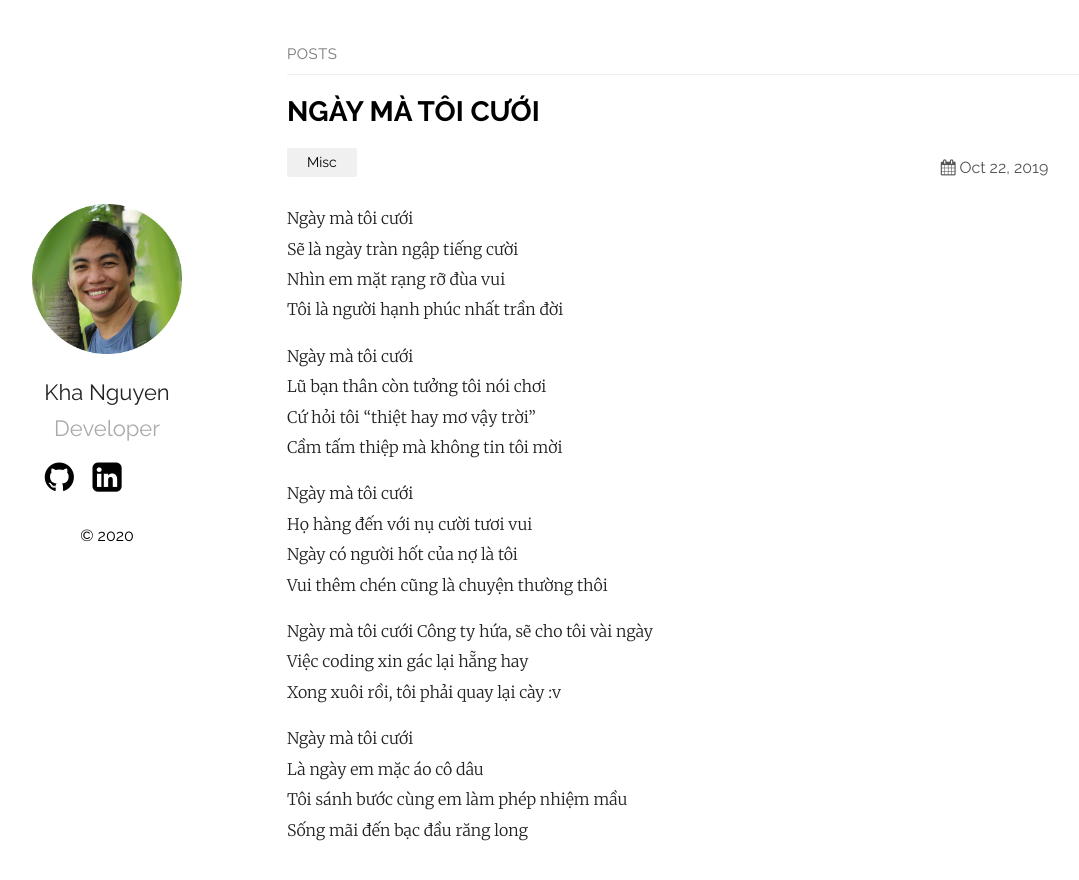
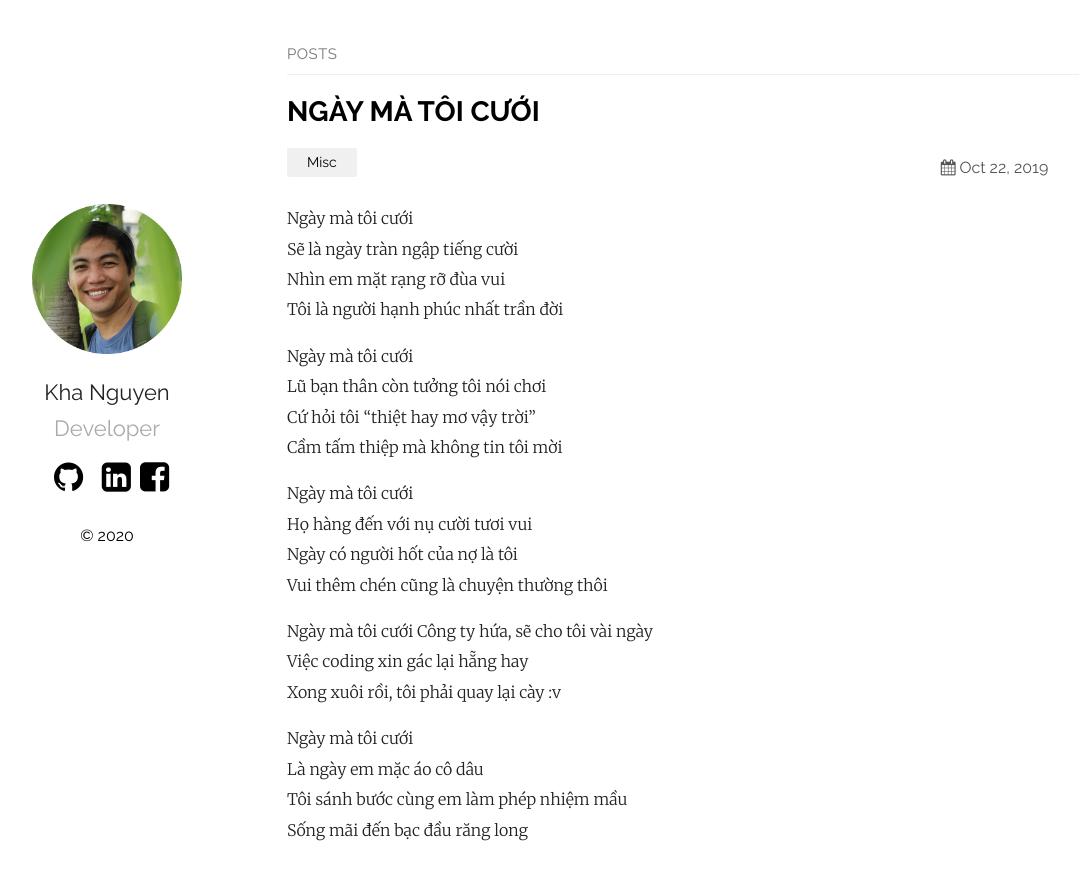
Before and after one commit to nguyenthinhkha/blog, a Jekyll site: the page built from index.md, in a window 1280 px wide. Shown: the top 880 px of the page, without its empty margins (78-1157 px from the left). Built offline with Jekyll 4.4.1, drawn with Linux system fonts in a browser that asks for light colours.

Commit message:
Switch facebook icon

```diff
--- a/_includes/head.html
+++ b/_includes/head.html
@@ -21,5 +21,6 @@
 <meta name="msapplication-TileImage" content="/assets/favicon/ms-icon-144x144.png">
 <meta name="theme-color" content="#ffffff">
 <script data-ad-client="ca-pub-2837955479461975" async src="https://pagead2.googlesyndication.com/pagead/js/adsbygoogle.js"></script>
+<link href="https://stackpath.bootstrapcdn.com/font-awesome/4.7.0/css/font-awesome.min.css" rel="stylesheet" integrity="sha384-wvfXpqpZZVQGK6TAh5PVlGOfQNHSoD2xbE+QkPxCAFlNEevoEH3Sl0sibVcOQVnN" crossorigin="anonymous">
 <title>{{ page.title | default: site.title }}</title>
 {% seo %}
--- a/_layouts/default.html
+++ b/_layouts/default.html
@@ -22,7 +22,7 @@
                 <a href="https://twitter.com/{{ site.plainwhite.social_links.twitter }}"><li><i class="icon-twitter-squared"></i></li></a>
 				{%- endif -%}
                 {%- if site.plainwhite.social_links.facebook -%}
-                <a href="https://facebook.com/{{ site.plainwhite.social_links.facebook }}"><li><i class="icon-facebook-squared"></i></li></a>
+                <a href="https://facebook.com/{{ site.plainwhite.social_links.facebook }}"><li><i class="fa fa-facebook-square" aria-hidden="true"></i></li></a>
                 {%- endif -%}
 			</ul>
 			<p>&copy; <script>document.write(new Date().getFullYear())</script></p>
--- a/_sass/ext/_fonts.scss
+++ b/_sass/ext/_fonts.scss
@@ -59,4 +59,3 @@
 .icon-github-circled:before { content: '\f09b'; } /* '' */
 .icon-twitter-squared:before { content: '\f304'; } /* '' */
 .icon-linkedin-squared:before { content: '\f30c'; } /* '' */
-.icon-facebook-squared:before { content: '\e9b7'; } /* '' */
```
